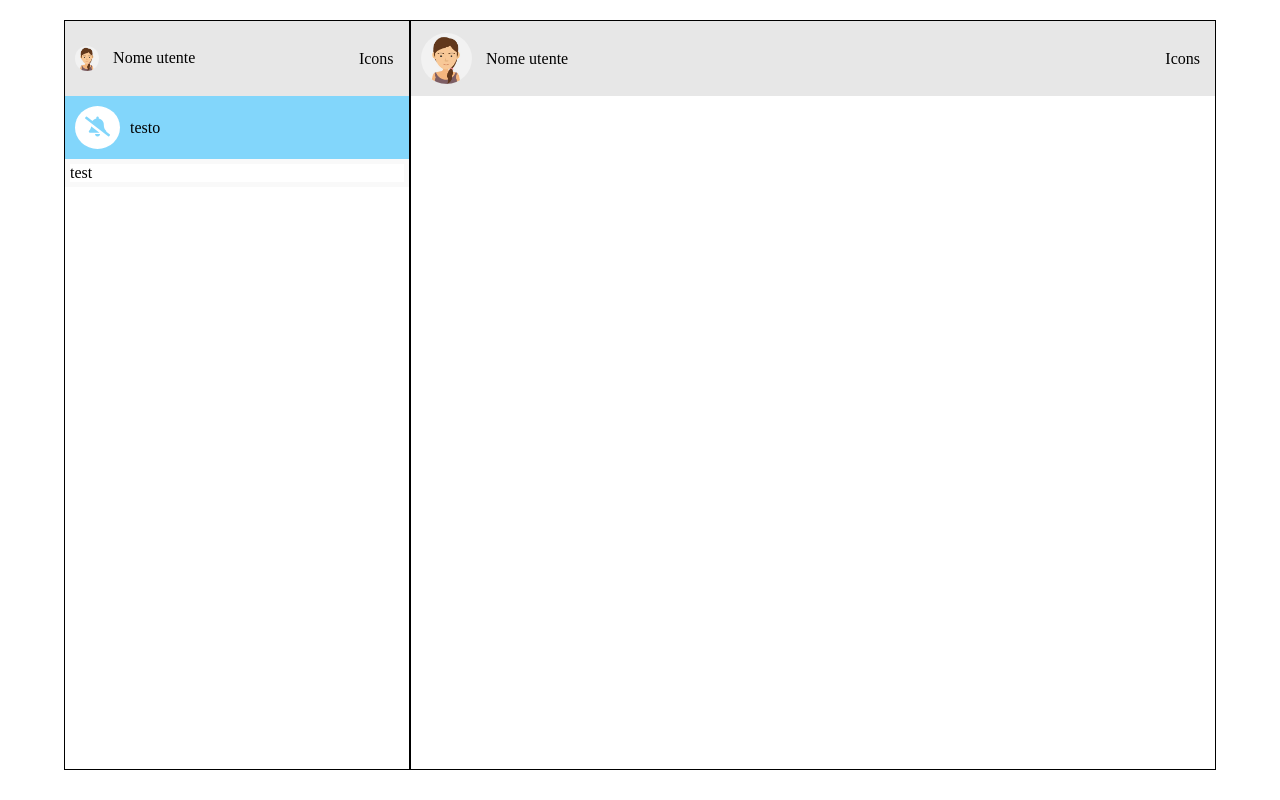
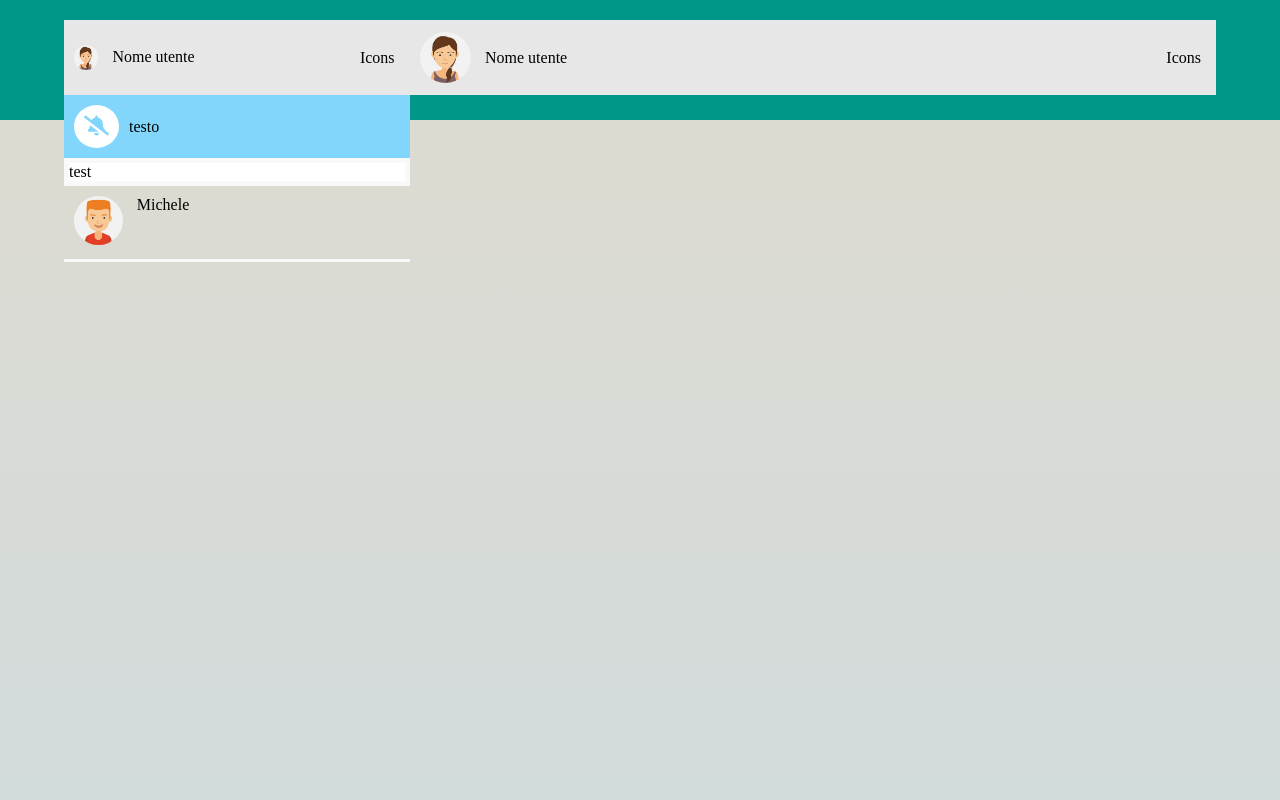
Before and after one commit to matteomichelon/vue-boolzapp, a plain HTML site: page index.html in a window 1280 px wide. Drawn offline with nearby package versions, Linux system fonts and the light colour scheme.

Commit message:
aggiornato contact e gradiente

```diff
--- a/css/style.css
+++ b/css/style.css
@@ -33,6 +33,11 @@ li {
     height: 100vh;
     width: 100%;
     padding: 20px 0;
+    background-image: linear-gradient(to bottom,
+    #009688 0px,
+    #009688 15vh,
+    #dddbd1 15vh,
+    #d2dbdc 100%);
 }
 
 .container {
@@ -80,13 +85,11 @@ main {
 
 .container-left {
     width: 30%;
-    /* test */
-    border: 1px solid black;
 }
 
 /* Servin Container */
 
-.servin-container{
+.servin-container {
     align-items: center;
     padding: 10px;
     background-color: #82d6fb;
@@ -99,29 +102,44 @@ main {
     font-size: 20px;
 }
 
-.bell-slash i{
+.bell-slash i {
     color: #82d6fb;
 }
 
-.servin-text{
+.servin-text {
     padding-left: 10px;
 }
 
 /* Finder */
 
-.finder-container{
+.finder-container {
     background-color: #f9f9f9;
     padding: 5px;
 }
 
-.finder{
+.finder {
     background-color: white;
+}
+
+/* Contacts */
+
+.contact-container {
+    padding: 10px;
+    border-bottom: 3px solid #f9f9f9;
+}
+
+.contact img {
+    width: 15%;
+    border-radius: 50%;
+}
+
+.contact span {
+    vertical-align: top;
+    padding-left: 10px;
 }
 
 /* Container-right */
 
 .container-right {
     width: 70%;
-    /* test */
-    border: 1px solid black;
 }
--- a/index.html
+++ b/index.html
@@ -67,6 +67,17 @@
                         </div>
                         <!-- end Finder -->
 
+                        <!-- Contacts -->
+                        <div class="contact-container">
+
+                            <div class="contact">
+                                <img src="img/avatar_1.jpg" alt="">
+                                <span>Michele</span>
+                            </div>
+
+                        </div>
+                        <!-- end Contacts -->
+
                     </div>
                     <!-- end Container-left -->
 
```
